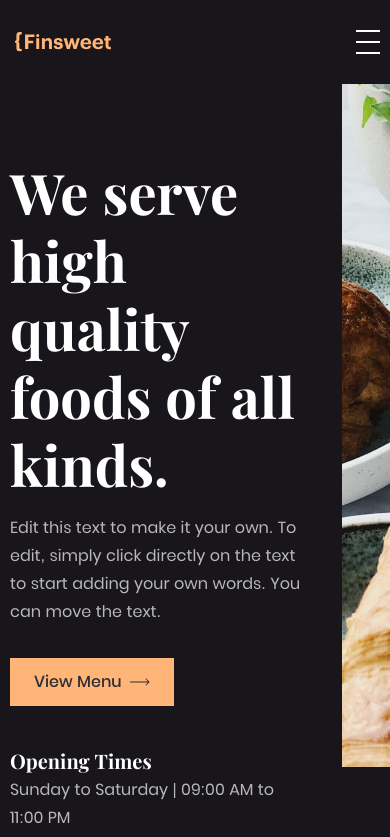
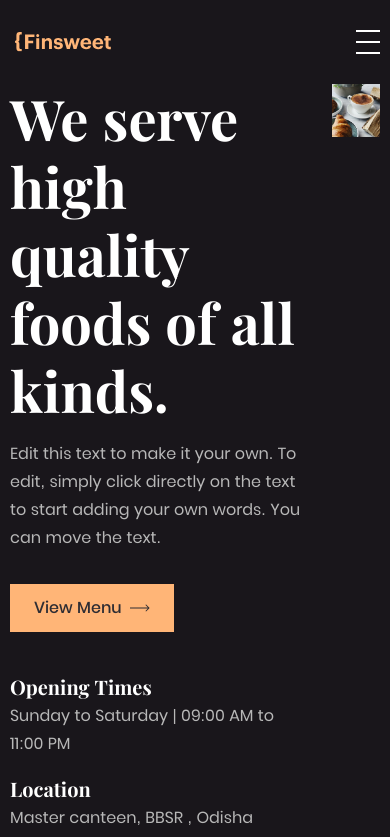
Before and after one commit to gr-sv/Finsweet, a React (Create React App) app: page / in a window 390 px wide. Shown: the top 837 px of the page. Built offline with nearby package versions, Linux system fonts and the light colour scheme.

Commit message:
Add @media 1278px for section promo

```diff
--- a/src/Pages/HomePage/homePage.jsx
+++ b/src/Pages/HomePage/homePage.jsx
@@ -38,6 +38,7 @@ function HomePage () {
 							</div>
 						</div>
 						<Image
+							className={s.promo__image}
 							src='/assests/images/promo.jpeg'
 							alt='Promo image'
 							width={622}
@@ -48,7 +49,6 @@ function HomePage () {
 			</main>
 			<Footer />
 		</React.Fragment>
-
 	);
 }
 
--- a/src/Pages/HomePage/homePage.module.scss
+++ b/src/Pages/HomePage/homePage.module.scss
@@ -74,3 +74,23 @@
 .callUs__link {
 	color: var(--text);
 }
+
+@media only screen and (max-width: 1278px) {
+	.wrapper {
+		column-gap: 22px;
+	}
+
+	.textWrapper {
+		margin-top: 0;
+		align-self: center;
+	}
+
+	.promo__image {
+		width: 100%;
+		height: auto;
+	}
+}
+
+@media only screen and (max-width: 1147px) {
+
+}
```
